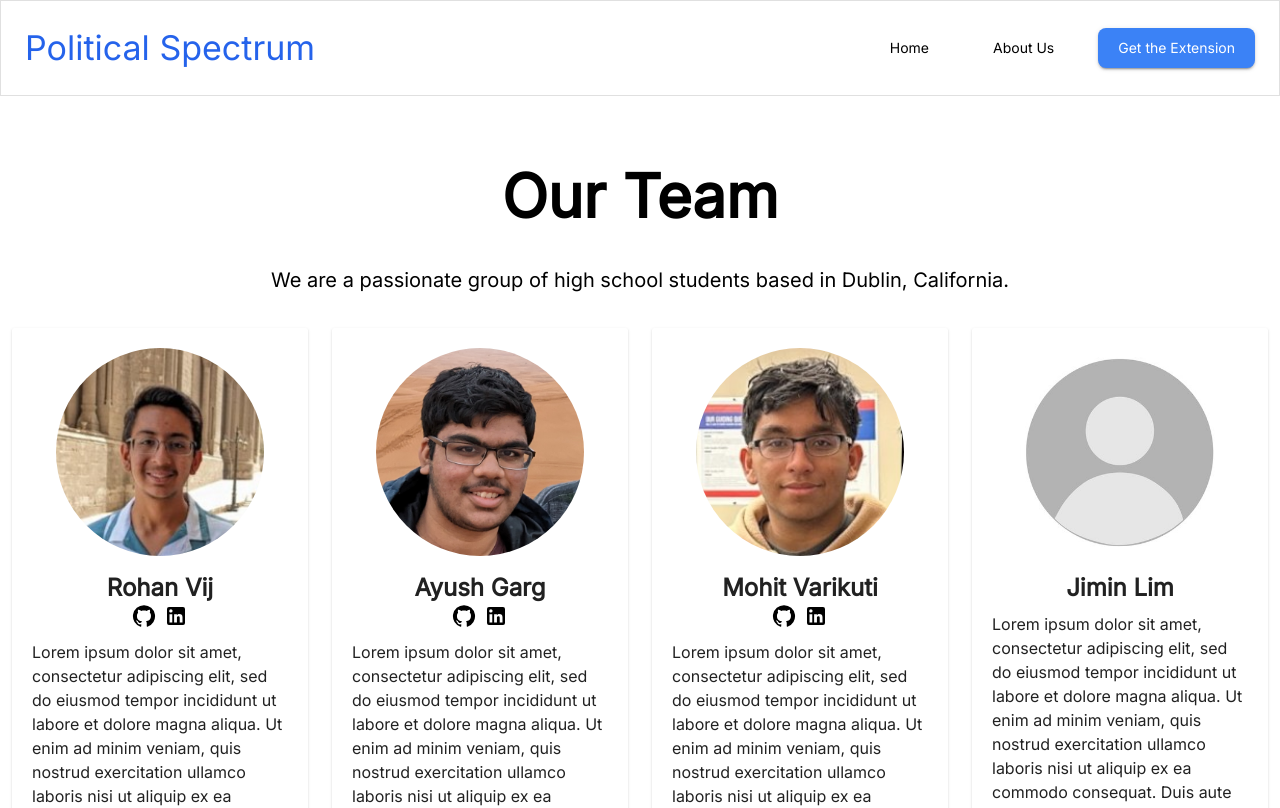
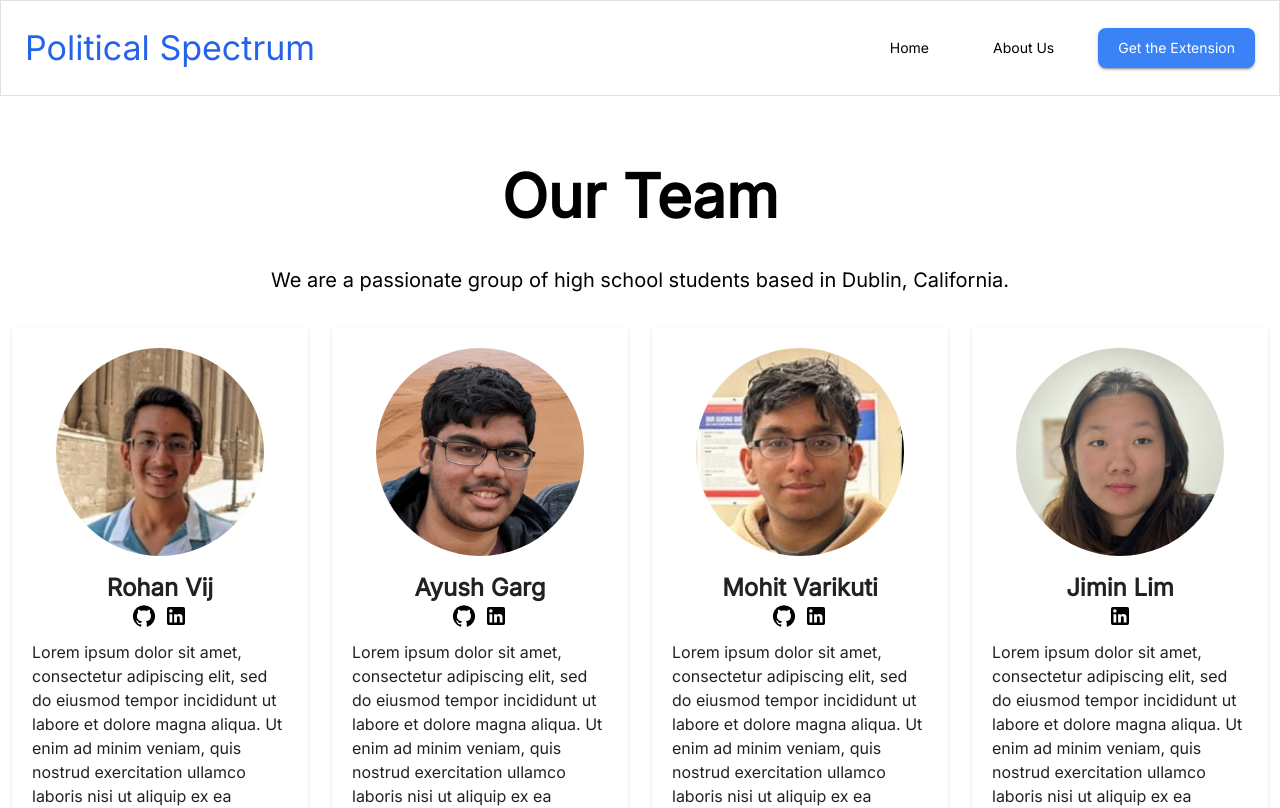
Before and after one commit to PoliticaAI/frontend, a React (Vite) app: page /about-us in a window 1280 px wide. Shown: the top 808 px of the page. Built offline with nearby package versions, Linux system fonts and the light colour scheme; no server answers.

Commit message:
added jimin's pfp and socials

```diff
--- a/src/pages/AboutUsPage.tsx
+++ b/src/pages/AboutUsPage.tsx
@@ -50,7 +50,6 @@ const AboutUsCard = ({
         velit esse cillum dolore eu fugiat nulla pariatur. Excepteur sint
         occaecat cupidatat non proident, sunt in culpa qui officia deserunt
         mollit anim id est laborum.
-
         {bio}
       </Typography>
     </Card>
@@ -134,7 +133,18 @@ const AboutUsPage = () => {
               ]}
             />
 
-            <AboutUsCard name="Jimin Lim" picture={jiminPicture} bio="test" />
+            <AboutUsCard
+              name="Jimin Lim"
+              picture={jiminPicture}
+              bio="test"
+              socials={[
+                {
+                  name: "LinkedIn",
+                  icon: LinkedInIcon,
+                  link: "https://www.linkedin.com/in/jimin-lim-678159229/",
+                },
+              ]}
+            />
           </div>
         </div>
       </div>
```
Also changed, not shown: src/assets/pfps/jimin.jpg.
